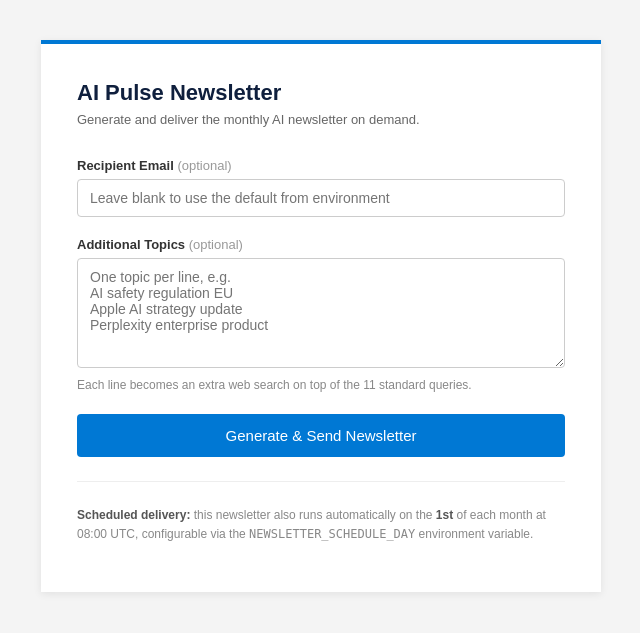
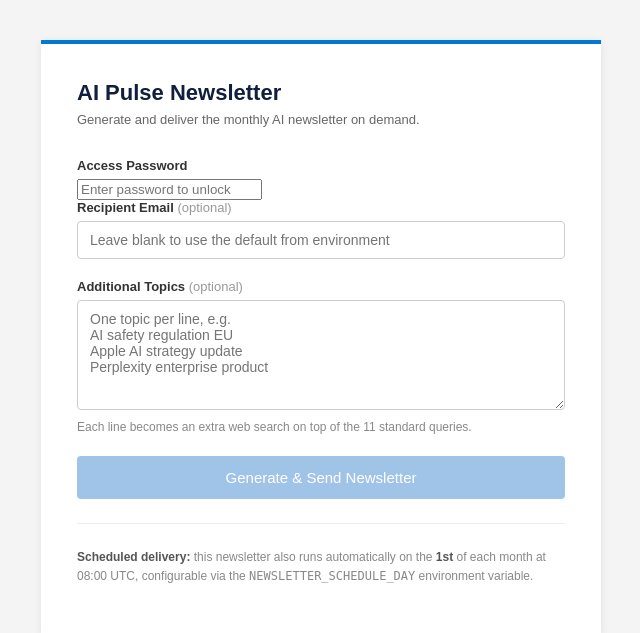
Before and after one commit to svienot77/AI-Monthly-Newsletter, a Flask app: page / in a window 1280 px wide. Shown: the top 633 px of the page, without its empty margins (319-959 px from the left). Run offline with Flask 3, Linux system fonts and the light colour scheme.

Commit message:
feat(auth): add password protection to the web form
- Password field added to the form; submit button stays disabled until
  a value is entered (client-side UX gate)
- /send route verifies form password against APP_PASSWORD env var,
  returns 403 on mismatch — prevents unauthenticated generation
- 403 response focuses the password field for quick retry
- APP_PASSWORD added to .env.example; a warning is logged if unset

Co-Authored-By: Claude Sonnet 4.6 <noreply@anthropic.com>

```diff
--- a/app.py
+++ b/app.py
@@ -73,6 +73,12 @@ def trigger_send():
     Generation takes ~2 minutes due to web_search API calls.
     Returns 409 if a job is already running.
     """
+    expected_password = os.environ.get("APP_PASSWORD", "")
+    if not expected_password:
+        app.logger.warning("APP_PASSWORD is not set — requests are unprotected.")
+    elif request.form.get("password", "") != expected_password:
+        return jsonify({"status": "forbidden", "message": "Incorrect password."}), 403
+
     if not _job_lock.acquire(blocking=False):
         return jsonify({
             "status": "busy",
--- a/templates/index.html
+++ b/templates/index.html
@@ -90,6 +90,16 @@
     <p class="sub">Generate and deliver the monthly AI newsletter on demand.</p>
 
     <form id="nlForm" novalidate>
+      <label for="password">Access Password</label>
+      <input
+        type="password"
+        id="password"
+        name="password"
+        placeholder="Enter password to unlock"
+        autocomplete="current-password"
+        required
+      >
+
       <label for="recipient">
         Recipient Email <span class="optional">(optional)</span>
       </label>
@@ -111,7 +121,7 @@
       ></textarea>
       <p class="hint">Each line becomes an extra web search on top of the 11 standard queries.</p>
 
-      <button type="submit" id="submitBtn">Generate &amp; Send Newsletter</button>
+      <button type="submit" id="submitBtn" disabled>Generate &amp; Send Newsletter</button>
     </form>
 
     <div id="status" role="alert"></div>
@@ -125,9 +135,14 @@
   </div>
 
   <script>
-    const form     = document.getElementById('nlForm');
-    const btn      = document.getElementById('submitBtn');
-    const statusEl = document.getElementById('status');
+    const form      = document.getElementById('nlForm');
+    const btn       = document.getElementById('submitBtn');
+    const statusEl  = document.getElementById('status');
+    const passwordEl = document.getElementById('password');
+
+    passwordEl.addEventListener('input', () => {
+      btn.disabled = passwordEl.value.trim() === '';
+    });
 
     form.addEventListener('submit', async (e) => {
       e.preventDefault();
@@ -147,6 +162,9 @@
           statusEl.className = 'ok';
         } else if (res.status === 409) {
           statusEl.className = 'busy';
+        } else if (res.status === 403) {
+          statusEl.className = 'err';
+          passwordEl.focus();
         } else {
           statusEl.className = 'err';
         }
```
Also changed, not shown: 1 other file.
